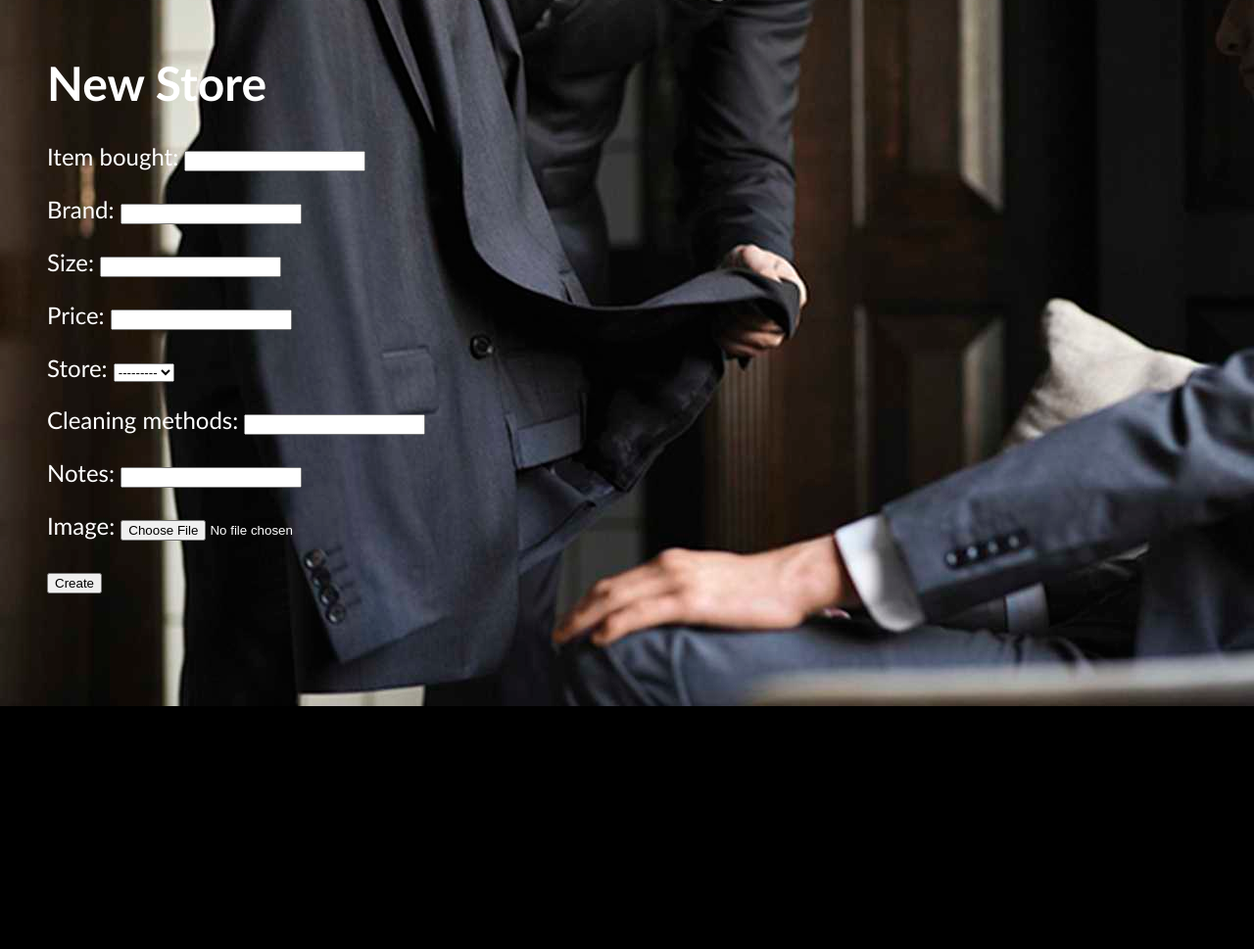
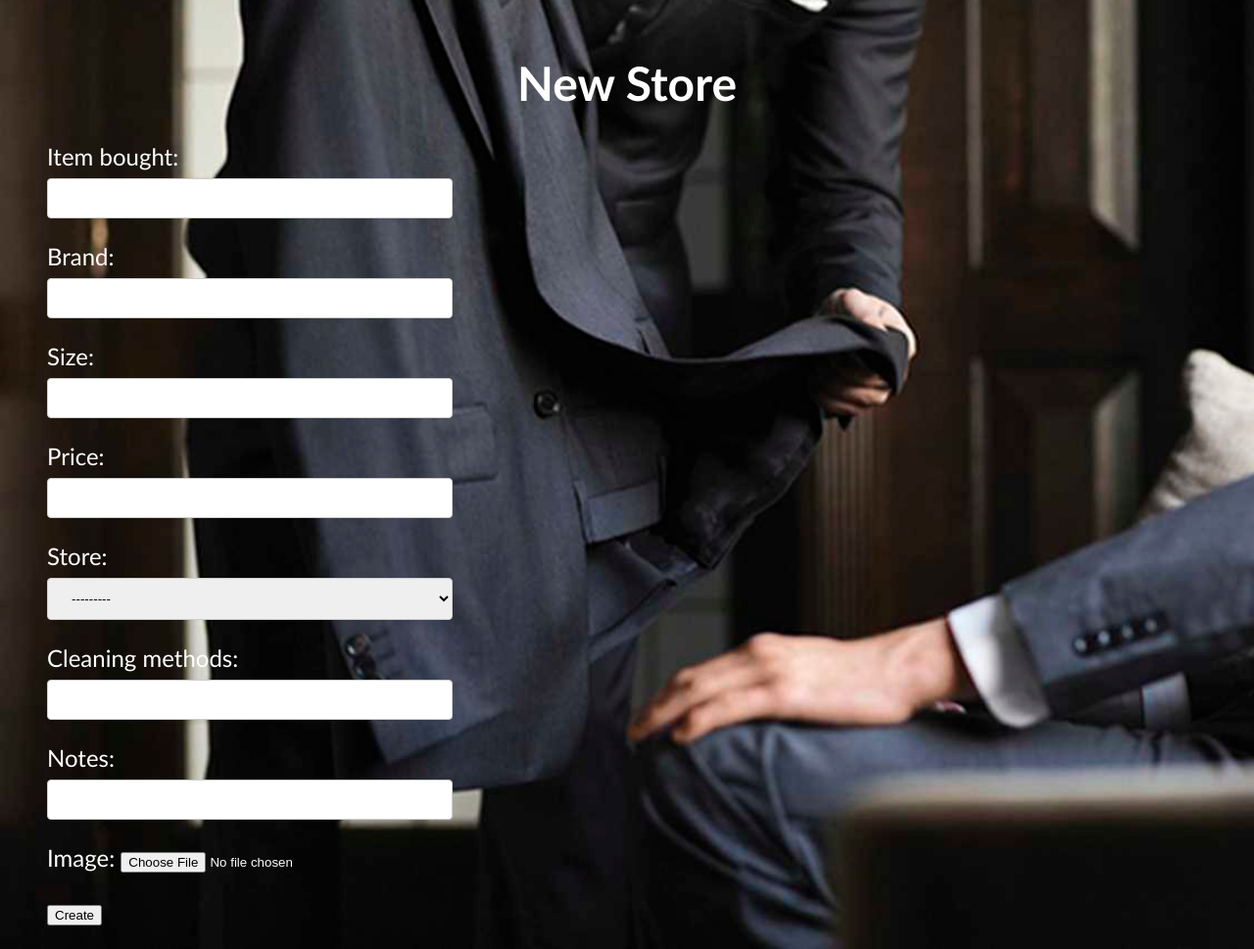
Before and after one commit to MatthewScott32/SuitUp, a Django app: page /purchaseditems/form in a window 1280 px wide. Shown: the part 79-1048 px from the top of the page at 98% size. Before the commit the page ends 800 px from the top, so only its background shows below. Run offline with Django 3.2, Linux system fonts and the light colour scheme; the visitor is signed in with stand-in values (Sample User, id 1); data that the repository does not hold is empty.

Commit message:
final styling done, couldn't figure out dropdwon on create and edit

```diff
--- a/suitupapp/static/styles/itemform.css
+++ b/suitupapp/static/styles/itemform.css
@@ -79,18 +79,16 @@
     margin-left: 400px;
 }
 
-.register__button {
-    list-style: none;
-    display: flex;
-    flex-wrap: wrap;
-    justify-content: space-evenly;
-    margin-left: 495px;
-}
-
-ul{
-    list-style-type: none;
-}
-
-li {
-    margin-bottom: 20px;
-}
+input[type=text], select {
+    width: 35%;
+    padding: 12px 20px;
+    margin: 8px 0;
+    display: inline-block;
+    border: 1px solid #ccc;
+    border-radius: 4px;
+    box-sizing: border-box;
+    list-style: none !important;
+    display: flex !important;
+    flex-wrap: wrap !important;
+    justify-content: space-evenly !important;
+  }
--- a/suitupapp/templates/purchased_items/form.html
+++ b/suitupapp/templates/purchased_items/form.html
@@ -1,12 +1,17 @@
 {% extends 'shared/base.html' %}
+{% load static%}
+
+{% block css %}
+    <link rel="stylesheet" href="{% static 'styles/itemform.css' %}" />
+{% endblock %}
 
 {% block content %}
 
     {% if purchaseditem_id is not None %}
-    <h1>Edit Item</h1>
+    <h1 class="forms">Edit Item</h1>
       <form action="{% url 'suitupapp:purchased_item_edit_form' purchaseditem_id %}" method="post" enctype="multipart/form-data">
     {% else %}
-    <h1>New Store</h1>
+    <h1 class="forms">New Store</h1>
     <form action="{% url 'suitupapp:upload_item' %}" method="post" enctype="multipart/form-data">
     {% endif %}
     {% csrf_token %}
--- a/suitupapp/views/purchased_items/form.py
+++ b/suitupapp/views/purchased_items/form.py
@@ -25,9 +25,9 @@ class ItemForm(forms.ModelForm):
             self.fields['store'].queryset = Store.objects.all()
 
 
-    def __init__(self, *args, **kwargs):
-            super().__init__(*args, **kwargs)
-            self.fields['store'].queryset = Store.objects.all()
+    # def __init__(self, *args, **kwargs):
+    #         super().__init__(*args, **kwargs)
+    #         self.fields['store'].queryset = Store.objects.all()
 
 
 def get_purchaseditem(purchaseditem_id):
@@ -36,6 +36,9 @@ def get_purchaseditem(purchaseditem_id):
 
 
 def get_stores():
+    current_user = request.user.id
+    all_stores = Store.objects.filter(user_id=current_user).values("id", "name", "location",
+        "brands_available", "notes")
     # if request.method == 'GET':
     all_stores = Store.objects.all()
     return all_stores
```
Also changed, not shown: suitupapp/static/styles/guide.css (+9 -5 lines), suitupapp/static/styles/storeform.css (+20 -2 lines), suitupapp/media/images/black_suspenders.jfif (added), suitupapp/media/images/chalkstripe.jpeg (added), suitupapp/media/images/dark_brown_belt.jfif (added), suitupapp/media/images/gray_trousers.jfif (added), suitupapp/media/images/medium_brown_shoes.jfif (added), suitupapp/static/images/black suspenders.jfif (added), suitupapp/static/images/dark brown belt.jfif (added), suitupapp/static/images/gray trousers.jfif (added), suitupapp/static/images/medium brown shoes.jfif (added).
